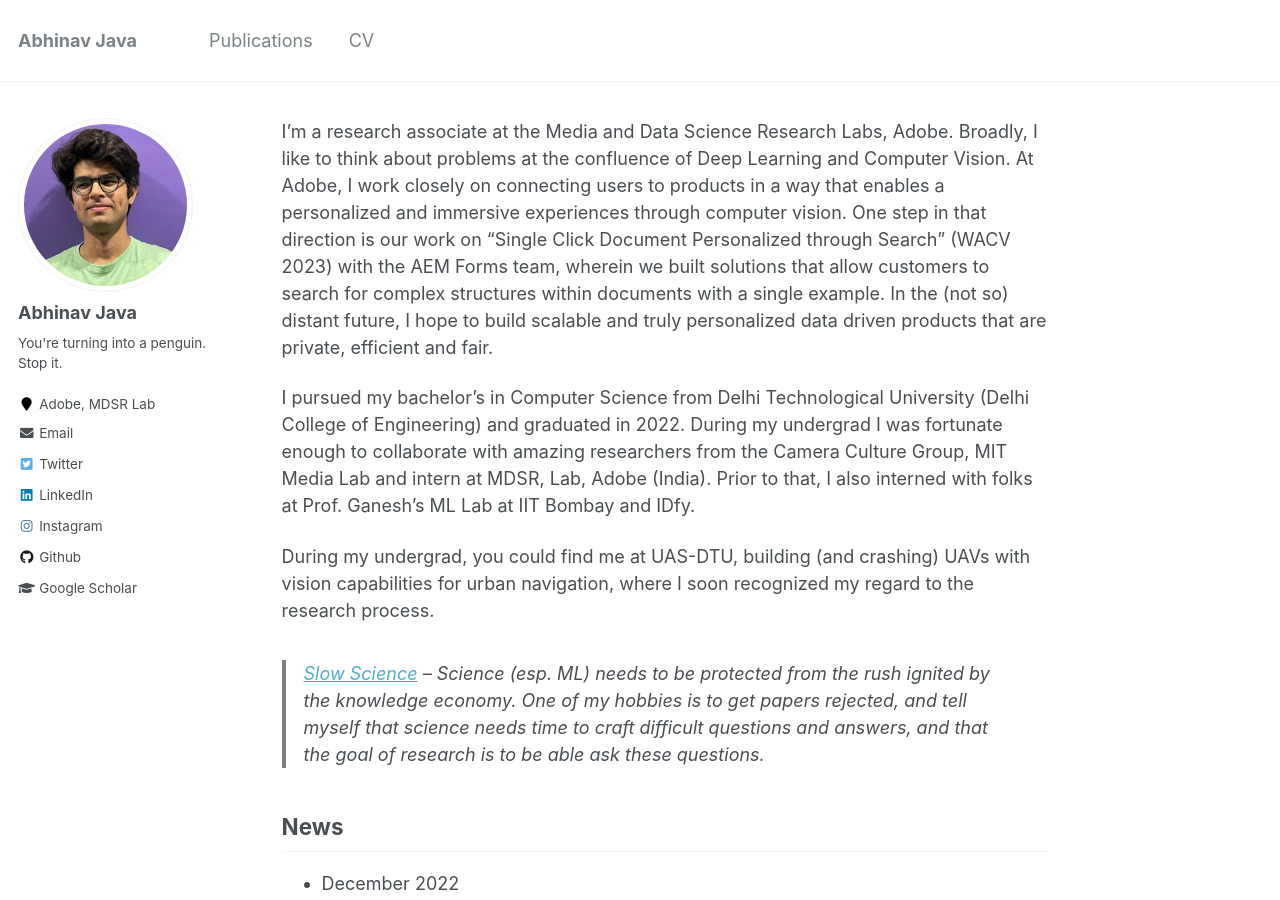
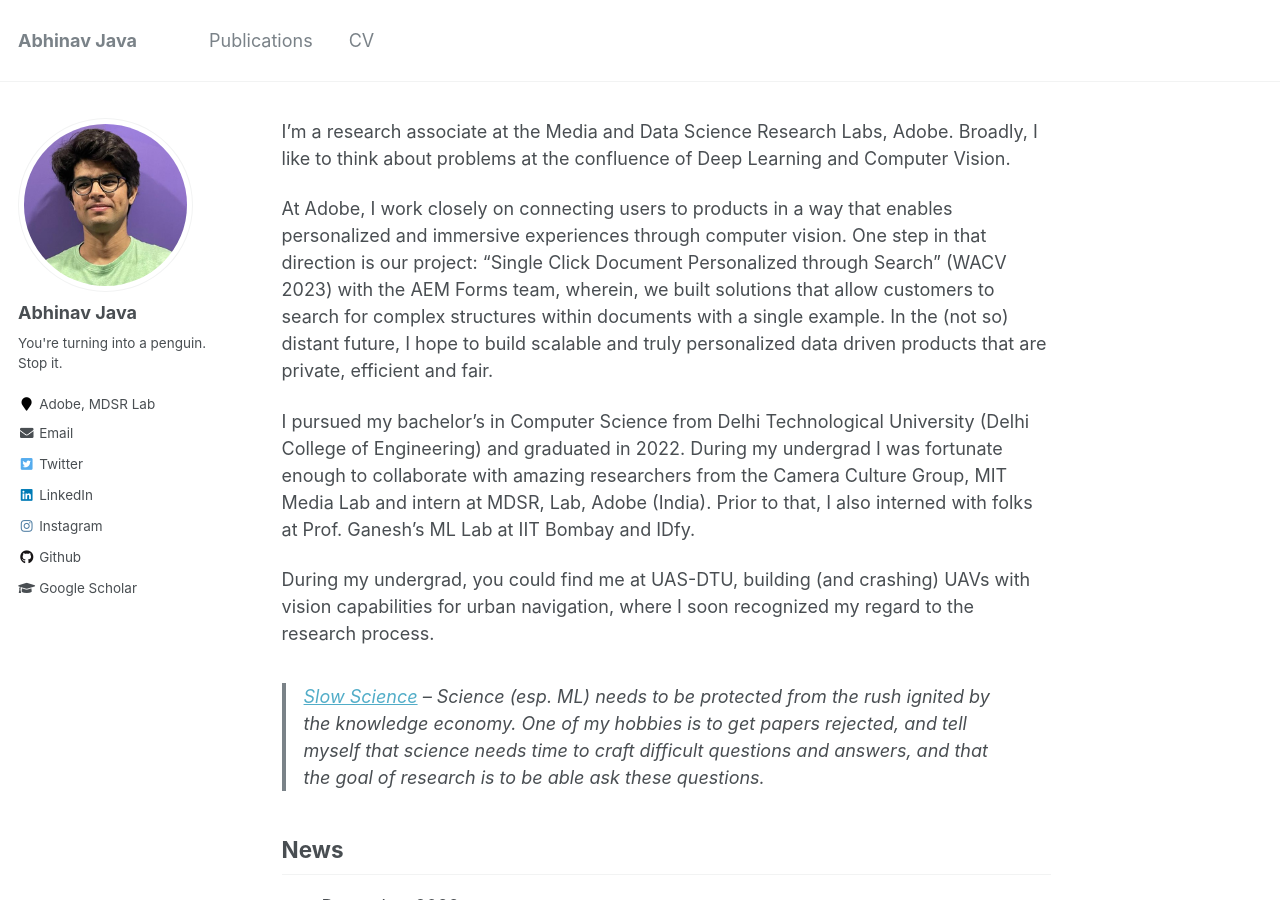
Before and after one commit to java-abhinav07/java-abhinav07, a Jekyll site: the page built from _pages/about.md, in a window 1280 px wide and 900 px high. Built offline with Jekyll 4.4.1, drawn with Linux system fonts in a browser that asks for light colours.

Commit message:
Update about.md

```diff
--- a/_pages/about.md
+++ b/_pages/about.md
@@ -8,7 +8,9 @@
   - /about.html
 ---
 
-I'm a research associate at the Media and Data Science Research Labs, Adobe. Broadly, I like to think about problems at the confluence of Deep Learning and Computer Vision. At Adobe, I work closely on connecting users to products in a way that enables a personalized and immersive experiences through computer vision. One step in that direction is our work on "Single Click Document Personalized through Search" (WACV 2023) with the AEM Forms team, wherein we built solutions that allow customers to search for complex structures within documents with a single example. In the (not so) distant future, I hope to build scalable and truly personalized data driven products that are private, efficient and fair.
+I'm a research associate at the Media and Data Science Research Labs, Adobe. Broadly, I like to think about problems at the confluence of Deep Learning and Computer Vision.
+
+At Adobe, I work closely on connecting users to products in a way that enables personalized and immersive experiences through computer vision. One step in that direction is our project: "Single Click Document Personalized through Search" (WACV 2023) with the AEM Forms team, wherein, we built solutions that allow customers to search for complex structures within documents with a single example. In the (not so) distant future, I hope to build scalable and truly personalized data driven products that are private, efficient and fair.
 
 I pursued my bachelor's in Computer Science from Delhi Technological University (Delhi College of Engineering) and graduated in 2022. During my undergrad I was fortunate enough to collaborate with amazing researchers from the Camera Culture Group, MIT Media Lab and intern at MDSR, Lab, Adobe (India). Prior to that, I also interned with folks at Prof. Ganesh's ML Lab at IIT Bombay and IDfy.
 
```
